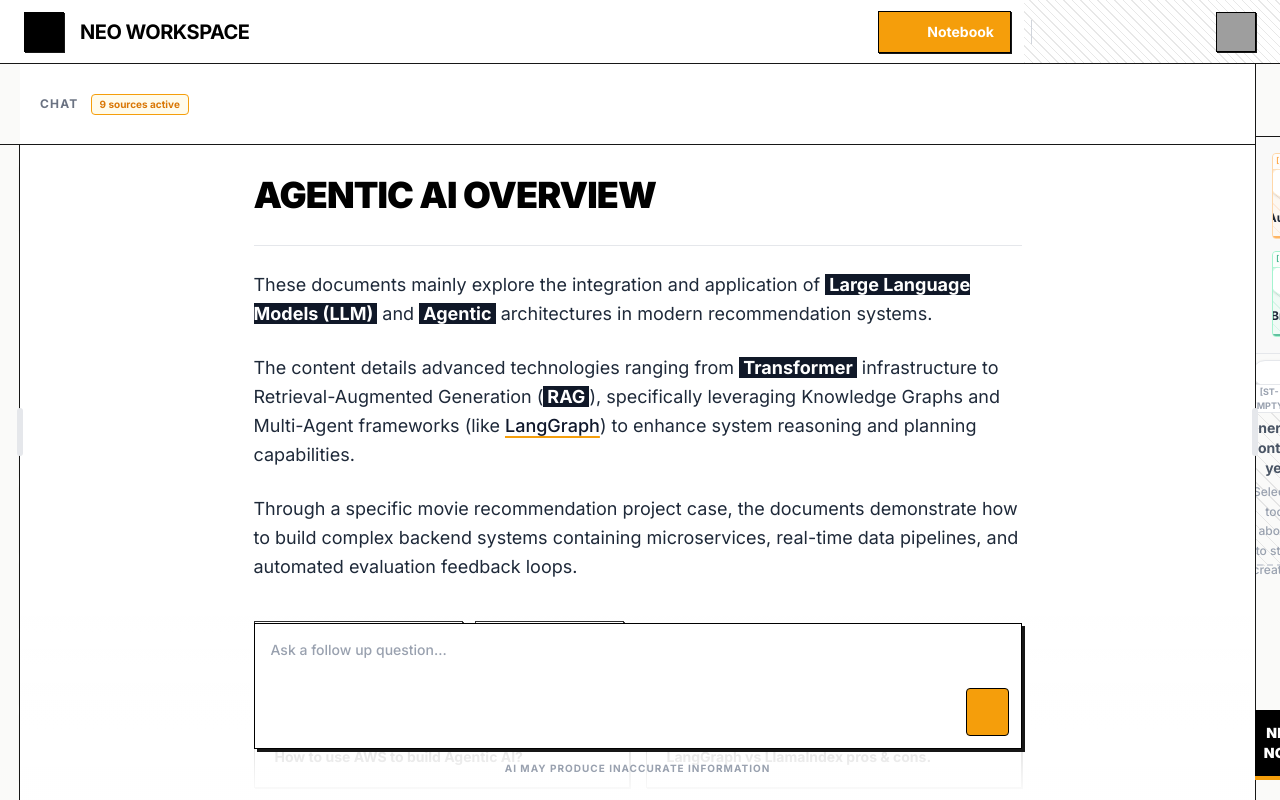
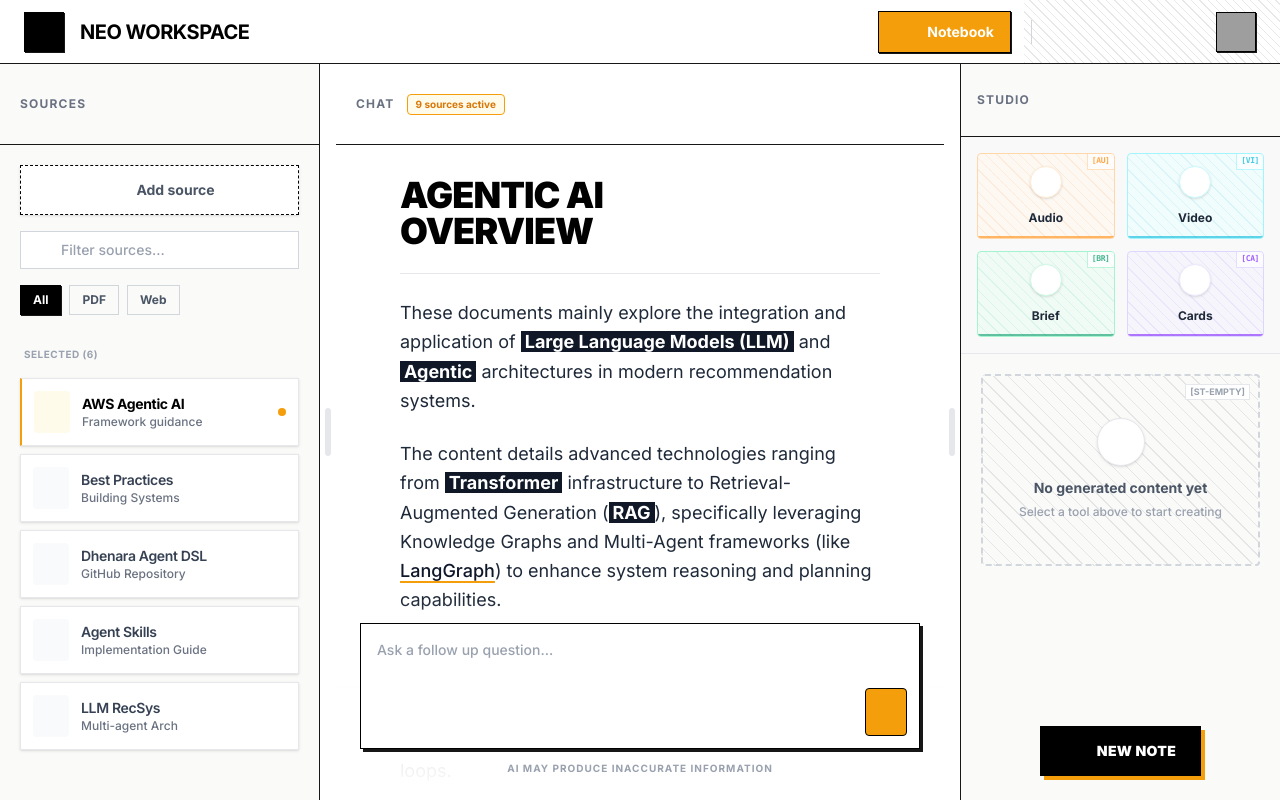
Before and after one commit to RainLib/FerrisMind, a Next.js app in the folder front/: page /editor in a window 1280 px wide. Built offline with nearby package versions, Linux system fonts and the light colour scheme; grey boxes are pictures that could not be loaded.

Commit message:
refactor: replace react-resizable-panels with a custom drag-and-drop implementation for sidebar resizing.

```diff
--- a/front/src/components/editor/EditorLayout.tsx
+++ b/front/src/components/editor/EditorLayout.tsx
@@ -1,34 +1,40 @@
 "use client";
 
-import React, { useRef, useState, useEffect } from "react";
-import {
-  Panel,
-  Group as PanelGroup,
-  Separator as PanelResizeHandle,
-  PanelImperativeHandle,
-} from "react-resizable-panels";
+import React, { useState, useEffect, useCallback } from "react";
 import { LeftSidebar } from "./LeftSidebar";
 import { ChatPanel } from "./ChatPanel";
 import { RightSidebar } from "./RightSidebar";
 import { CollapsedLeftSidebar } from "./CollapsedLeftSidebar";
 import { CollapsedRightSidebar } from "./CollapsedRightSidebar";
 
-function ResizeHandle() {
+function ResizeHandle({
+  onMouseDown,
+}: {
+  onMouseDown: (e: React.MouseEvent) => void;
+}) {
   return (
-    <PanelResizeHandle className="w-4 flex flex-col items-center justify-center bg-transparent hover:bg-black/5 transition-colors cursor-col-resize group z-50 relative -mx-2">
+    <div
+      onMouseDown={onMouseDown}
+      className="w-4 flex flex-col items-center justify-center bg-transparent hover:bg-black/5 transition-colors cursor-col-resize group z-50 relative shrink-0"
+    >
       <div className="h-12 w-1.5 bg-gray-200 rounded-full group-hover:bg-accent-main transition-colors" />
-    </PanelResizeHandle>
+    </div>
   );
 }
 
 export function EditorLayout() {
   const [isLeftExpanded, setIsLeftExpanded] = useState(true);
   const [isRightExpanded, setIsRightExpanded] = useState(true);
+
+  // Pixel widths for sidebars
+  const [leftWidth, setLeftWidth] = useState(320);
+  const [rightWidth, setRightWidth] = useState(320);
+
+  const [isDraggingLeft, setIsDraggingLeft] = useState(false);
+  const [isDraggingRight, setIsDraggingRight] = useState(false);
+
   const [isMobile, setIsMobile] = useState(false);
   const [mounted, setMounted] = useState(false);
-
-  const leftPanelRef = useRef<PanelImperativeHandle>(null);
-  const rightPanelRef = useRef<PanelImperativeHandle>(null);
 
   useEffect(() => {
     setMounted(true);
@@ -43,17 +49,67 @@ export function EditorLayout() {
     return () => window.removeEventListener("resize", checkMobile);
   }, []);
 
-  const toggleLeftSidebar = () => {
-    setIsLeftExpanded(!isLeftExpanded);
+  // Left drag logic
+  const handleLeftMouseMove = useCallback((e: MouseEvent) => {
+    setLeftWidth(Math.max(240, Math.min(600, e.clientX)));
+  }, []);
+
+  const handleLeftMouseUp = useCallback(() => {
+    setIsDraggingLeft(false);
+  }, []);
+
+  useEffect(() => {
+    if (isDraggingLeft) {
+      window.addEventListener("mousemove", handleLeftMouseMove);
+      window.addEventListener("mouseup", handleLeftMouseUp);
+      document.body.style.cursor = "col-resize";
+      document.body.style.userSelect = "none";
+    } else {
+      window.removeEventListener("mousemove", handleLeftMouseMove);
+      window.removeEventListener("mouseup", handleLeftMouseUp);
+      document.body.style.cursor = "";
+      document.body.style.userSelect = "";
+    }
+    return () => {
+      window.removeEventListener("mousemove", handleLeftMouseMove);
+      window.removeEventListener("mouseup", handleLeftMouseUp);
     };
+  }, [isDraggingLeft, handleLeftMouseMove, handleLeftMouseUp]);
 
-  const toggleRightSidebar = () => {
-    setIsRightExpanded(!isRightExpanded);
+  // Right drag logic
+  const handleRightMouseMove = useCallback((e: MouseEvent) => {
+    setRightWidth(Math.max(240, Math.min(600, window.innerWidth - e.clientX)));
+  }, []);
+
+  const handleRightMouseUp = useCallback(() => {
+    setIsDraggingRight(false);
+  }, []);
+
+  useEffect(() => {
+    if (isDraggingRight) {
+      window.addEventListener("mousemove", handleRightMouseMove);
+      window.addEventListener("mouseup", handleRightMouseUp);
+      document.body.style.cursor = "col-resize";
+      document.body.style.userSelect = "none";
+    } else {
+      window.removeEventListener("mousemove", handleRightMouseMove);
+      window.removeEventListener("mouseup", handleRightMouseUp);
+      document.body.style.cursor = "";
+      document.body.style.userSelect = "";
+    }
+    return () => {
+      window.removeEventListener("mousemove", handleRightMouseMove);
+      window.removeEventListener("mouseup", handleRightMouseUp);
     };
+  }, [isDraggingRight, handleRightMouseMove, handleRightMouseUp]);
+
+  const toggleLeftSidebar = () => setIsLeftExpanded(!isLeftExpanded);
+  const toggleRightSidebar = () => setIsRightExpanded(!isRightExpanded);
 
   // Skip rendering until mounted to avoid hydration issues
   if (!mounted) return <div className="flex-1 w-full h-full bg-stone-50" />;
 
+  // Mobile drawer rendering
   if (isMobile) {
     return (
       <div className="flex-1 flex overflow-hidden relative w-full h-full bg-stone-50">
@@ -111,59 +167,62 @@ export function EditorLayout() {
         <CollapsedLeftSidebar onExpand={() => setIsLeftExpanded(true)} />
       )}
 
-      {/* Resizable Area */}
-      <PanelGroup
-        autoSaveId="editor-layout"
-        orientation="horizontal"
-        className="flex-1 h-full"
-      >
+      {/* Expanded Left Sidebar + Handle */}
       {isLeftExpanded && (
         <>
-            <Panel
-              id="left-panel"
-              panelRef={leftPanelRef}
-              defaultSize={20}
-              minSize={15}
-              maxSize={35}
-              className="h-full bg-bg-sources overflow-hidden"
+          <div
+            style={{ width: `${leftWidth}px` }}
+            className="h-full bg-bg-sources overflow-hidden shrink-0 flex flex-col relative"
           >
             <LeftSidebar onToggle={toggleLeftSidebar} />
-            </Panel>
-            <ResizeHandle />
+            {isDraggingLeft && (
+              <div className="absolute inset-0 z-50 pointer-events-none" />
+            )}
+          </div>
+          <ResizeHandle
+            onMouseDown={(e) => {
+              e.preventDefault();
+              setIsDraggingLeft(true);
+            }}
+          />
         </>
       )}
 
-        <Panel
-          id="chat-panel"
-          minSize={30}
-          className="h-full relative overflow-hidden bg-white"
-        >
+      {/* Main Center Panel */}
+      <div className="flex-1 min-w-0 h-full relative overflow-hidden bg-white">
         <ChatPanel
           onOpenLeft={!isLeftExpanded ? toggleLeftSidebar : undefined}
           onOpenRight={!isRightExpanded ? toggleRightSidebar : undefined}
         />
-        </Panel>
+        {(isDraggingLeft || isDraggingRight) && (
+          <div className="absolute inset-0 z-50 pointer-events-none" />
+        )}
+      </div>
 
+      {/* Right Handle + Expanded Right Sidebar */}
       {isRightExpanded && (
         <>
-            <ResizeHandle />
-            <Panel
-              id="right-panel"
-              panelRef={rightPanelRef}
-              defaultSize={25}
-              minSize={20}
-              maxSize={40}
-              className="h-full relative overflow-hidden"
+          <ResizeHandle
+            onMouseDown={(e) => {
+              e.preventDefault();
+              setIsDraggingRight(true);
+            }}
+          />
+          <div
+            style={{ width: `${rightWidth}px` }}
+            className="h-full relative overflow-hidden shrink-0 flex flex-col"
           >
             <RightSidebar
               isExpanded={true}
               onToggle={toggleRightSidebar}
               isPanel
             />
-            </Panel>
+            {isDraggingRight && (
+              <div className="absolute inset-0 z-50 pointer-events-none" />
+            )}
+          </div>
         </>
       )}
-      </PanelGroup>
 
       {/* Fixed Collapsed Right Strip */}
       {!isRightExpanded && (
```
Lines whose indentation alone changed are shown as unchanged.
